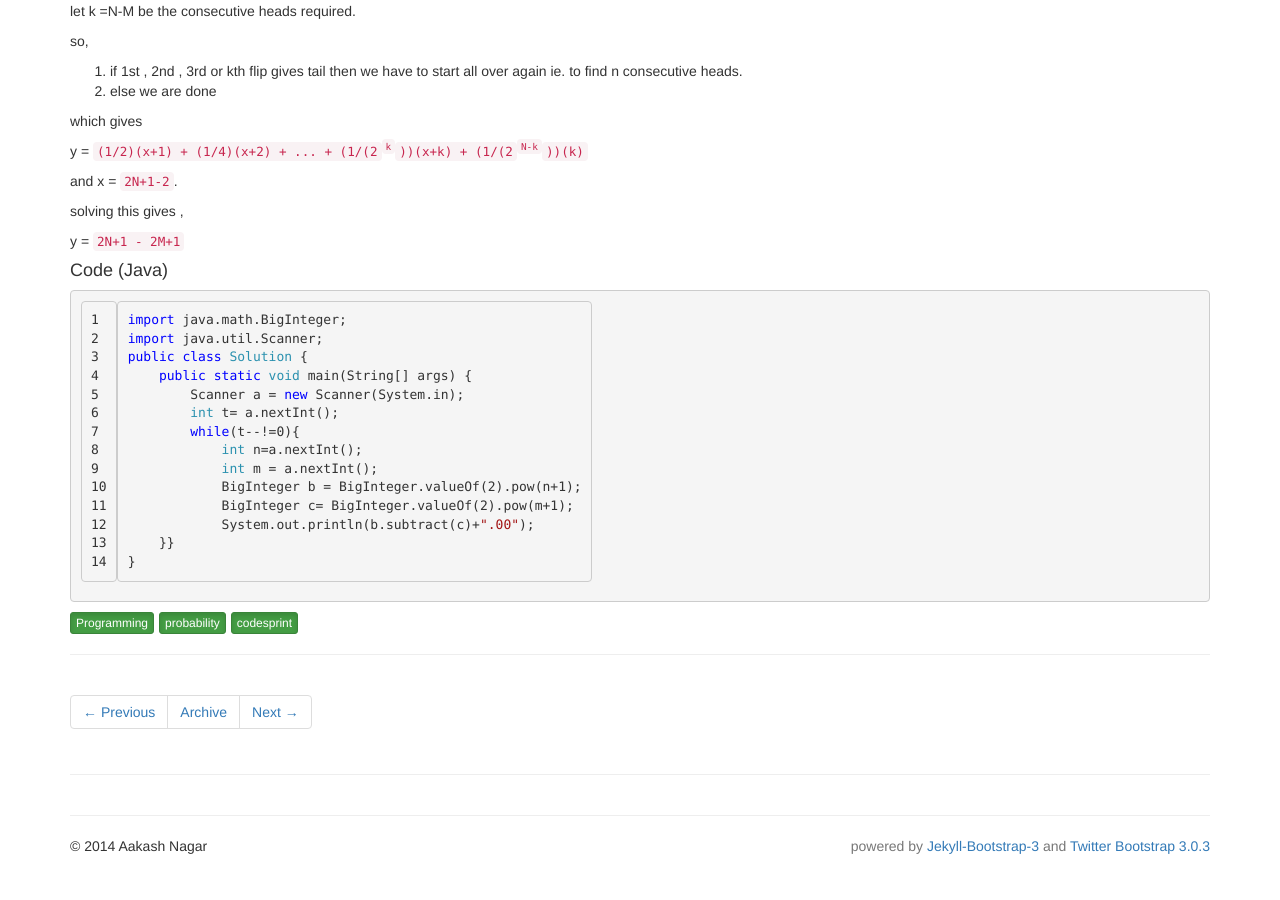
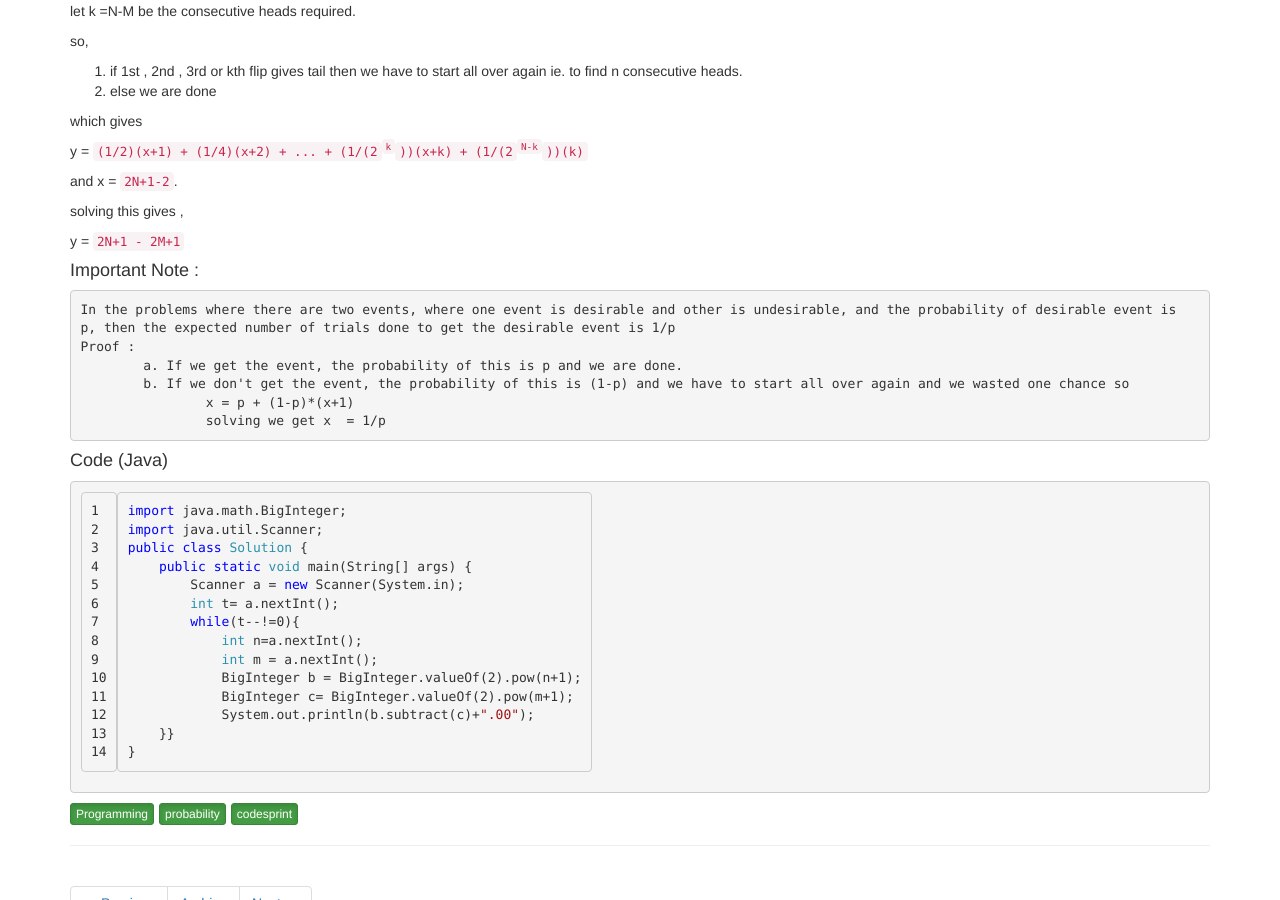
Before and after one commit to aakash01/aakash01.github.io, a Jekyll site: the page built from _posts/2014-03-15-coin-tosses.md, in a window 1280 px wide and 900 px high, scrolled down 1525 px. Built offline with Jekyll 4.4.1, drawn with Linux system fonts in a browser that asks for light colours; nearby versions of some CDN libraries; library files that are not in the unit come from our copies; before the commit the page ends 2391 px from its top, so only the background shows below that.

Commit message:
updated post ... added imprtant note

```diff
--- a/_posts/2014-03-15-coin-tosses.md
+++ b/_posts/2014-03-15-coin-tosses.md
@@ -109,6 +109,14 @@ solving this gives ,
 
 y = `2N+1 - 2M+1`
 
+####Important Note :
+	In the problems where there are two events, where one event is desirable and other is undesirable, and the probability of desirable event is p, then the expected number of trials done to get the desirable event is 1/p
+	Proof :
+		a. If we get the event, the probability of this is p and we are done.
+		b. If we don't get the event, the probability of this is (1-p) and we have to start all over again and we wasted one chance so
+			x = p + (1-p)*(x+1)
+			solving we get x  = 1/p
+
 
 
 #### Code (Java)
```
